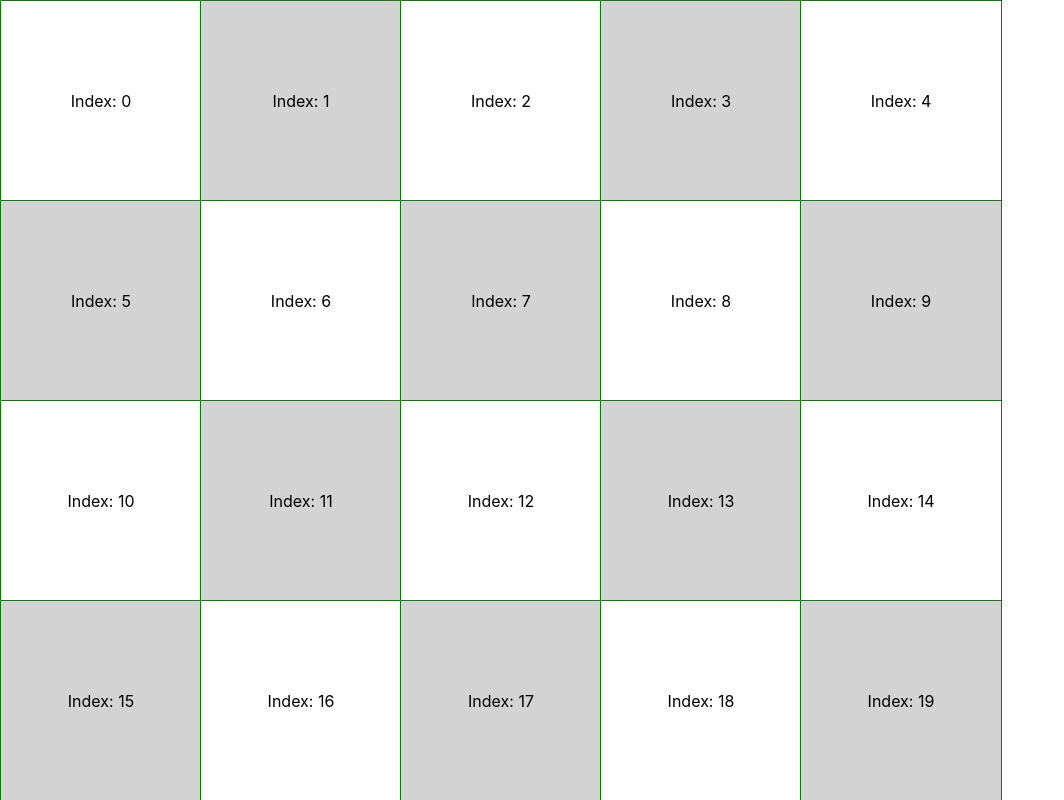
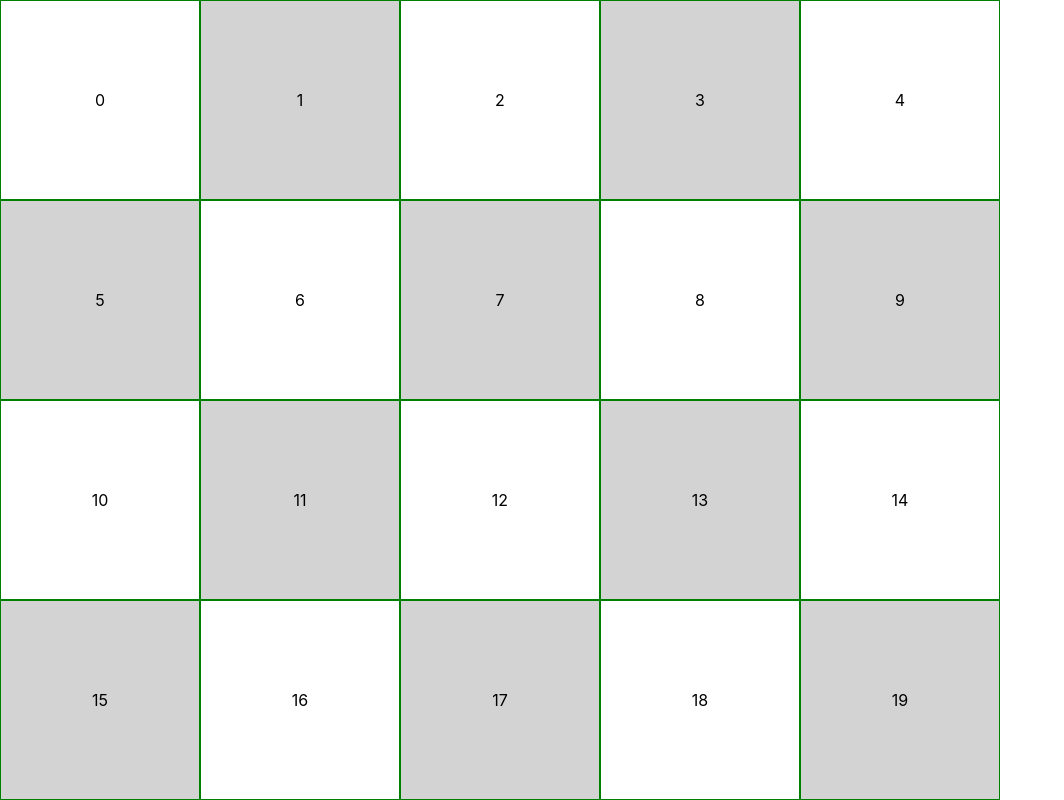
Before and after one commit to timbergus/dnd-playground, a React (Create React App) app: page / in a window 1280 px wide. Shown: the whole page, without its empty margins (0-1064 px from the left). Built offline with nearby package versions, Linux system fonts and the light colour scheme.

Commit message:
Add context for selected index and dragging effect.

```diff
--- a/src/components/App/App.tsx
+++ b/src/components/App/App.tsx
@@ -1,12 +1,13 @@
 import AutoSizer from 'react-virtualized-auto-sizer'
-import { FC, useState } from 'react'
+import { FC, useContext, useState } from 'react'
 import { FixedSizeGrid } from 'react-window'
 import { DndContext, DragEndEvent } from '@dnd-kit/core'
 import { arrayMove, SortableContext } from '@dnd-kit/sortable'
 
 import { Cell } from '../Row/Cell'
+import { DnDContext } from '../contexts/dnd.context'
 
-const ELEMENTS = 10000
+const ELEMENTS = 5000
 
 export const COLUMN_COUNT = 5
 const ROW_COUNT = ELEMENTS / COLUMN_COUNT
@@ -19,27 +20,25 @@ const getInitialState = (): string[] =>
 const App: FC = () => {
   const [cells, setCells] = useState(getInitialState())
 
+  const { selectedIndex, setSelectedIndex } = useContext(DnDContext)
+
   const getIndex = (id?: string): number => (id ? cells.indexOf(id) : -1)
 
-  const [activeIndex, setActiveIndex] = useState<number>(getIndex())
-
   const handleDragEnd = ({ active, over }: DragEndEvent): void => {
-    console.log(activeIndex)
-
     if (over) {
       const overIndex = getIndex(over.id)
-      if (activeIndex !== overIndex) {
-        setCells((cells) => arrayMove(cells, activeIndex, overIndex))
+      if (selectedIndex !== overIndex) {
+        setCells((cells) => arrayMove(cells, selectedIndex, overIndex))
       }
     }
 
-    setActiveIndex(-1)
+    setSelectedIndex(-1)
   }
 
   return (
     <DndContext
       onDragStart={({ active }) => {
-        setActiveIndex(getIndex(active.id))
+        setSelectedIndex(getIndex(active.id))
       }}
       onDragEnd={handleDragEnd}
     >
--- a/src/components/Row/Cell.tsx
+++ b/src/components/Row/Cell.tsx
@@ -1,10 +1,11 @@
 import styled from 'styled-components'
-import { FC } from 'react'
+import { FC, useContext } from 'react'
 import { GridChildComponentProps } from 'react-window'
 import { useSortable } from '@dnd-kit/sortable'
 import { CSS } from '@dnd-kit/utilities'
 
 import { COLUMN_COUNT } from '../App/App'
+import { DnDContext } from '../contexts/dnd.context'
 
 const getIndex = (columnIndex: number, rowIndex: number): number =>
   columnIndex + COLUMN_COUNT * rowIndex
@@ -18,8 +19,13 @@ const Container = styled.div<ContainerProps>`
   align-items: center;
   justify-content: center;
   border: 1px solid green;
+  box-sizing: border-box;
   background-color: ${({ $index }) =>
     $index % 2 === 0 ? 'white' : 'lightgrey'};
+
+  &:hover {
+    cursor: grab;
+  }
 `
 
 export const Cell: FC<GridChildComponentProps> = ({
@@ -28,12 +34,20 @@ export const Cell: FC<GridChildComponentProps> = ({
   style,
   data,
 }) => {
+  const { selectedIndex } = useContext(DnDContext)
   const { attributes, listeners, setNodeRef, transform, transition } =
     useSortable({ id: data[getIndex(columnIndex, rowIndex)] })
+
+  const isBeingDragged = getIndex(columnIndex, rowIndex) === selectedIndex
 
   const dragStyle = {
     transform: CSS.Transform.toString(transform),
     transition,
+    // Custom styles for dragging.
+    zIndex: isBeingDragged ? 10000 : undefined,
+    borderColor: isBeingDragged ? 'red' : undefined,
+    cursor: isBeingDragged ? 'grabbing' : 'grab',
+    boxShadow: isBeingDragged ? '0px 2px 38px rgba(0, 0, 0, 0.3)' : undefined,
   }
 
   return (
@@ -44,7 +58,7 @@ export const Cell: FC<GridChildComponentProps> = ({
       {...listeners}
       $index={data[getIndex(columnIndex, rowIndex)]}
     >
-      Index: {data[getIndex(columnIndex, rowIndex)]}
+      {data[getIndex(columnIndex, rowIndex)]}
     </Container>
   )
 }
--- /dev/null
+++ b/src/components/contexts/dnd.context.tsx
@@ -0,0 +1,36 @@
+import {
+  createContext,
+  Dispatch,
+  FC,
+  ReactNode,
+  SetStateAction,
+  useState,
+} from 'react'
+
+type DnDContextProps = {
+  selectedIndex: number
+  setSelectedIndex: Dispatch<SetStateAction<number>>
+}
+
+const DnDContext = createContext<DnDContextProps>({} as DnDContextProps)
+
+type DnDContextProviderProps = {
+  children: ReactNode
+}
+
+const DnDContextProvider: FC<DnDContextProviderProps> = ({ children }) => {
+  const [selectedIndex, setSelectedIndex] = useState<number>(-1)
+
+  return (
+    <DnDContext.Provider
+      value={{
+        selectedIndex,
+        setSelectedIndex,
+      }}
+    >
+      {children}
+    </DnDContext.Provider>
+  )
+}
+
+export { DnDContext, DnDContextProvider }
--- a/src/index.tsx
+++ b/src/index.tsx
@@ -1,12 +1,17 @@
 import React from 'react'
 import ReactDOM from 'react-dom'
+
 import './index.css'
+
 import App from './components/App/App'
 import reportWebVitals from './reportWebVitals'
+import { DnDContextProvider } from './components/contexts/dnd.context'
 
 ReactDOM.render(
   <React.StrictMode>
-    <App />
+    <DnDContextProvider>
+      <App />
+    </DnDContextProvider>
   </React.StrictMode>,
   document.getElementById('root')
 )
```
